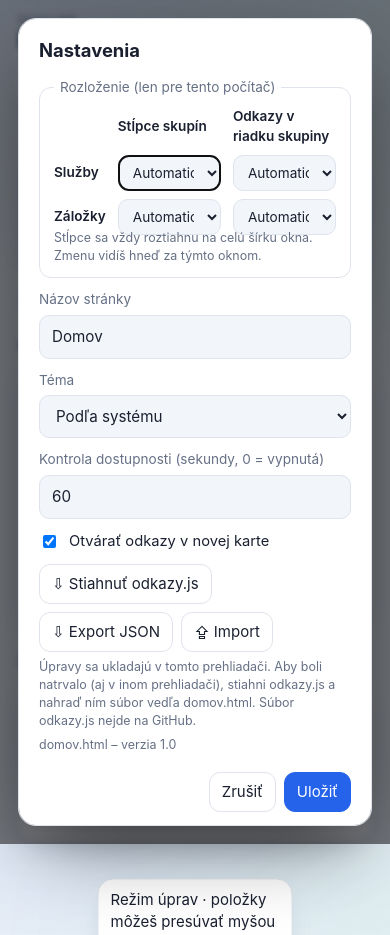
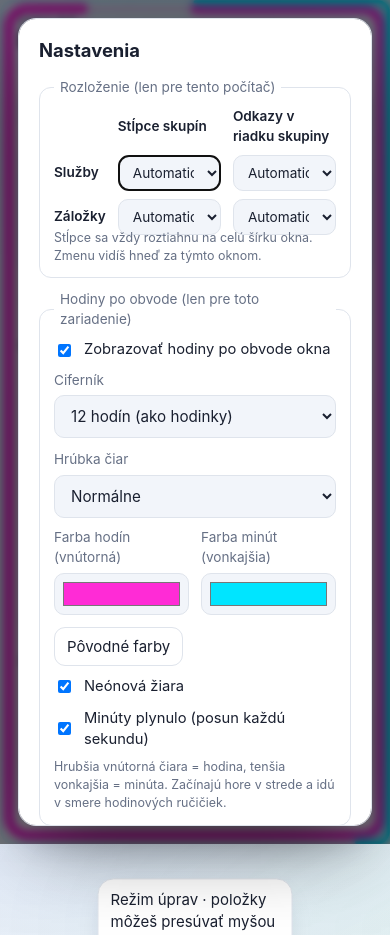
Before and after one commit to ZazracnyObrovskyOrol/html_navody, a plain HTML site: page domov.html in a window 390 px wide. Both pictures are taken after a click on the button "Nastavenia". Drawn offline with Linux system fonts and the light colour scheme; no server answers; grey boxes are pictures that could not be loaded.

Commit message:
domov.html: hodiny po obvode okna s nastaveniami, oprava zobrazenia na mobile
Co-Authored-By: Claude Opus 5.5 <noreply@anthropic.com>

```diff
--- a/domov.html
+++ b/domov.html
@@ -45,6 +45,18 @@ body{
 button,input,select{font:inherit;color:inherit}
 a{color:inherit}
 .wrap{max-width:1880px;margin:0 auto;padding:14px 18px 80px}
+
+/* ---------- hodiny po obvode okna: hrubšia vnútorná čiara = hodina, tenšia vonkajšia = minúta ---------- */
+/* farby a hrúbky sa menia v ⚙ Nastavenia → Hodiny po obvode */
+#ram{position:fixed;inset:0;width:100%;height:100%;pointer-events:none;z-index:50;
+  --ch:#ff2bd6;--cm:#00e5ff;--wh:6px;--wm:3px}
+#ram path{fill:none}
+#ram .m{color:var(--cm);stroke:currentColor;stroke-width:var(--wm)}
+#ram .h{color:var(--ch);stroke:currentColor;stroke-width:var(--wh)}
+#ram .tr{opacity:.12}
+#ram .pr{stroke-linecap:round;filter:drop-shadow(0 0 2px currentColor) drop-shadow(0 0 6px currentColor)}
+#ram .pr.h{filter:drop-shadow(0 0 2px currentColor) drop-shadow(0 0 4px currentColor)}
+#ram.noglow .pr{filter:none}
 
 /* ---------- hlavička: jeden riadok ---------- */
 .top{display:flex;flex-wrap:wrap;align-items:center;gap:10px 14px;margin-bottom:10px}
@@ -206,6 +218,12 @@ label.chk{display:flex;align-items:center;gap:10px;font-size:.92rem}
   background:var(--panel);border:1px solid var(--line);border-radius:12px;padding:10px 14px;box-shadow:var(--shadow);font-size:.92rem}
 .toast button{border:0;background:none;color:var(--accent);font-weight:600;cursor:pointer;padding:0}
 
+html,body{overflow-x:clip}
+/* iOS Safari pri písme pod 16 px po ťuknutí do poľa priblíži stránku → posúvanie do strán */
+@media (pointer:coarse){ input,select,textarea{font-size:16px!important} }
+label.f input[type=color]{height:42px;padding:4px 6px;cursor:pointer}
+.colors{display:flex;gap:12px;align-items:end;flex-wrap:wrap}
+.colors label.f{flex:1 1 120px}
 @media (max-width:600px){
   .clock{display:none}
   .clock{text-align:left}
@@ -216,6 +234,7 @@ label.chk{display:flex;align-items:center;gap:10px;font-size:.92rem}
 </style>
 </head>
 <body>
+<svg id="ram" aria-hidden="true"><path class="tr h"/><path class="pr h"/><path class="tr m"/><path class="pr m"/></svg>
 <div class="wrap">
   <header class="top">
     <div class="greet"><small id="greeting"></small><h1 id="title">Domov</h1></div>
@@ -853,8 +872,44 @@ function openSettings() {
     el('p', { class: 'hint', text: 'Stĺpce sa vždy roztiahnu na celú šírku okna. Zmenu vidíš hneď za týmto oknom.' }));
   let savedLayout = false;
 
+  // hodiny po obvode – len pre toto zariadenie, zmena sa hneď ukáže
+  const beforeHod = { ...hod };
+  const hodChk = (key, label) => {
+    const c = el('input', { type: 'checkbox' }); c.checked = !!hod[key];
+    c.addEventListener('change', () => { hod[key] = c.checked; applyRam(); });
+    return el('label', { class: 'chk' }, c, label);
+  };
+  const hodSel = (key, opts) => {
+    const sl = el('select', {}, opts.map(([v, l]) => el('option', { value: String(v), text: l })));
+    sl.value = String(hod[key]);
+    sl.addEventListener('change', () => { hod[key] = typeof HOD_DEFAULT[key] === 'number' ? Number(sl.value) : sl.value; applyRam(); });
+    return sl;
+  };
+  const hodColor = key => {
+    const c = el('input', { type: 'color' }); c.value = hod[key];
+    c.addEventListener('input', () => { hod[key] = c.value; applyRam(); });
+    return c;
+  };
+  const cH = hodColor('farbaH'), cM = hodColor('farbaM');
+  const hodBox = el('fieldset', { class: 'layout' },
+    el('legend', { text: 'Hodiny po obvode (len pre toto zariadenie)' }),
+    el('div', { style: 'display:grid;gap:10px' },
+      hodChk('zapnute', 'Zobrazovať hodiny po obvode okna'),
+      el('div', { class: 'row2' },
+        el('label', { class: 'f' }, 'Ciferník', hodSel('cifernik', [[12, '12 hodín (ako hodinky)'], [24, '24 hodín (celý deň)']])),
+        el('label', { class: 'f' }, 'Hrúbka čiar', hodSel('hrubka', [['tenke', 'Tenké'], ['normalne', 'Normálne'], ['hrube', 'Hrubé']]))),
+      el('div', { class: 'colors' },
+        el('label', { class: 'f' }, 'Farba hodín (vnútorná)', cH),
+        el('label', { class: 'f' }, 'Farba minút (vonkajšia)', cM),
+        el('button', { type: 'button', class: 'btn', text: 'Pôvodné farby', onclick: () => {
+          hod.farbaH = HOD_DEFAULT.farbaH; hod.farbaM = HOD_DEFAULT.farbaM; cH.value = hod.farbaH; cM.value = hod.farbaM; applyRam(); } })),
+      hodChk('ziara', 'Neónová žiara'),
+      hodChk('plynule', 'Minúty plynulo (posun každú sekundu)')),
+    el('p', { class: 'hint', style: 'margin-top:8px', text: 'Hrubšia vnútorná čiara = hodina, tenšia vonkajšia = minúta. Začínajú hore v strede a idú v smere hodinových ručičiek.' }));
+
   const body = [
     layoutBox,
+    hodBox,
     ...field('Názov stránky', nazov),
     el('div', { class: 'row2' }, el('label', { class: 'f' }, 'Téma', tema), el('label', { class: 'f' }, 'Kontrola dostupnosti (sekundy, 0 = vypnutá)', interval)),
     el('label', { class: 'chk' }, nova, 'Otvárať odkazy v novej karte'),
@@ -870,13 +925,14 @@ function openSettings() {
   const dlg = dialog('Nastavenia', body, [{ label: 'Zrušiť' }, { label: 'Uložiť', cls: 'primary', fn: () => {
     savedLayout = true;
     store.set(LAYOUT_KEY, layout);
+    store.set(HOD_KEY, hod);
     mutate(() => Object.assign(data.nastavenia, {
       nazov: nazov.value.trim() || 'Domov', tema: tema.value,
       kontrolaSekundy: Math.max(0, Number(interval.value) || 0), novaKarta: nova.checked }));
     restartMonitor();
   } }]);
   // zrušenie (aj Esc) vráti rozloženie späť
-  dlg.addEventListener('close', () => { if (!savedLayout) { layout = before; fitColumns(); } });
+  dlg.addEventListener('close', () => { if (!savedLayout) { layout = before; fitColumns(); hod = beforeHod; applyRam(); } });
 }
 
 /* ================= drobnosti ================= */
@@ -897,8 +953,55 @@ function showBanner(html, err, actions) {
     actions.map(([label, fn]) => el('button', { type: 'button', class: 'btn', text: label, onclick: fn }))));
   b.replaceChildren(box);
 }
+// hodiny po obvode okna – čiary začínajú hore v strede a idú v smere hodinových ručičiek
+function ramPath(w, h, i, r) {
+  const x0 = i, y0 = i, x1 = w - i, y1 = h - i;
+  return `M${w / 2} ${y0}H${x1 - r}A${r} ${r} 0 0 1 ${x1} ${y0 + r}V${y1 - r}A${r} ${r} 0 0 1 ${x1 - r} ${y1}` +
+    `H${x0 + r}A${r} ${r} 0 0 1 ${x0} ${y1 - r}V${y0 + r}A${r} ${r} 0 0 1 ${x0 + r} ${y0}Z`;
+}
+const HOD_KEY = 'domov-hodiny';
+const HOD_DEFAULT = { zapnute: true, cifernik: 12, hrubka: 'normalne', farbaH: '#ff2bd6', farbaM: '#00e5ff', ziara: true, plynule: true };
+const HRUBKY = { tenke: [4, 2], normalne: [6, 3], hrube: [9, 4.5] };   // [hodiny, minúty] v px
+let hod = Object.assign({}, HOD_DEFAULT, store.get(HOD_KEY, {}));
+function applyRam() {
+  const r = $('#ram'), [wh, wm] = HRUBKY[hod.hrubka] || HRUBKY.normalne;
+  r.toggleAttribute('hidden', !hod.zapnute);   // SVG nemá vlastnosť .hidden
+  r.classList.toggle('noglow', !hod.ziara);
+  r.style.setProperty('--ch', hod.farbaH); r.style.setProperty('--cm', hod.farbaM);
+  r.style.setProperty('--wh', wh + 'px'); r.style.setProperty('--wm', wm + 'px');
+  layoutRam(); paintRam(new Date());
+}
+function layoutRam() {
+  const r = $('#ram');
+  if (r.hasAttribute('hidden')) return;
+  // skutočná veľkosť vrstvy (na iPhone sa mení s lištou Safari)
+  const b = r.getBoundingClientRect(), w = Math.round(b.width), h = Math.round(b.height);
+  if (!w || !h) return;
+  const [wh, wm] = HRUBKY[hod.hrubka] || HRUBKY.normalne;
+  const im = wm / 2 + 0.5, ih = wm + 3 + wh / 2;
+  r.setAttribute('viewBox', `0 0 ${w} ${h}`);
+  document.querySelectorAll('#ram path').forEach(p => {
+    const hour = p.classList.contains('h');
+    p.setAttribute('d', hour ? ramPath(w, h, ih, 18) : ramPath(w, h, im, 10));
+    p.setAttribute('pathLength', '100');
+  });
+}
+function paintRam(now) {
+  if (!hod.zapnute) return;
+  const hp = (hod.cifernik === 24 ? (now.getHours() + now.getMinutes() / 60) / 24 : ((now.getHours() % 12) + now.getMinutes() / 60) / 12) * 100;
+  const mp = (now.getMinutes() + (hod.plynule ? now.getSeconds() / 60 : 0)) / 60 * 100;
+  for (const [cls, p] of [['h', hp], ['m', mp]]) {
+    const el = document.querySelector('#ram .pr.' + cls);
+    el.style.visibility = p < 0.2 ? 'hidden' : '';
+    el.setAttribute('stroke-dasharray', `${p.toFixed(3)} 100`);
+  }
+}
+applyRam();
+window.addEventListener('resize', layoutRam);
+window.visualViewport?.addEventListener('resize', layoutRam);
 function tickClock() {
   const now = new Date(), h = now.getHours();
+  paintRam(now);
   $('#time').textContent = now.toLocaleTimeString('sk-SK', { hour: '2-digit', minute: '2-digit' });
   $('#date').textContent = now.toLocaleDateString('sk-SK', { weekday: 'long', day: 'numeric', month: 'long' });
   $('#greeting').textContent = h < 5 ? 'Dobrú noc' : h < 10 ? 'Dobré ráno' : h < 18 ? 'Dobrý deň' : h < 22 ? 'Dobrý večer' : 'Dobrú noc';
```
